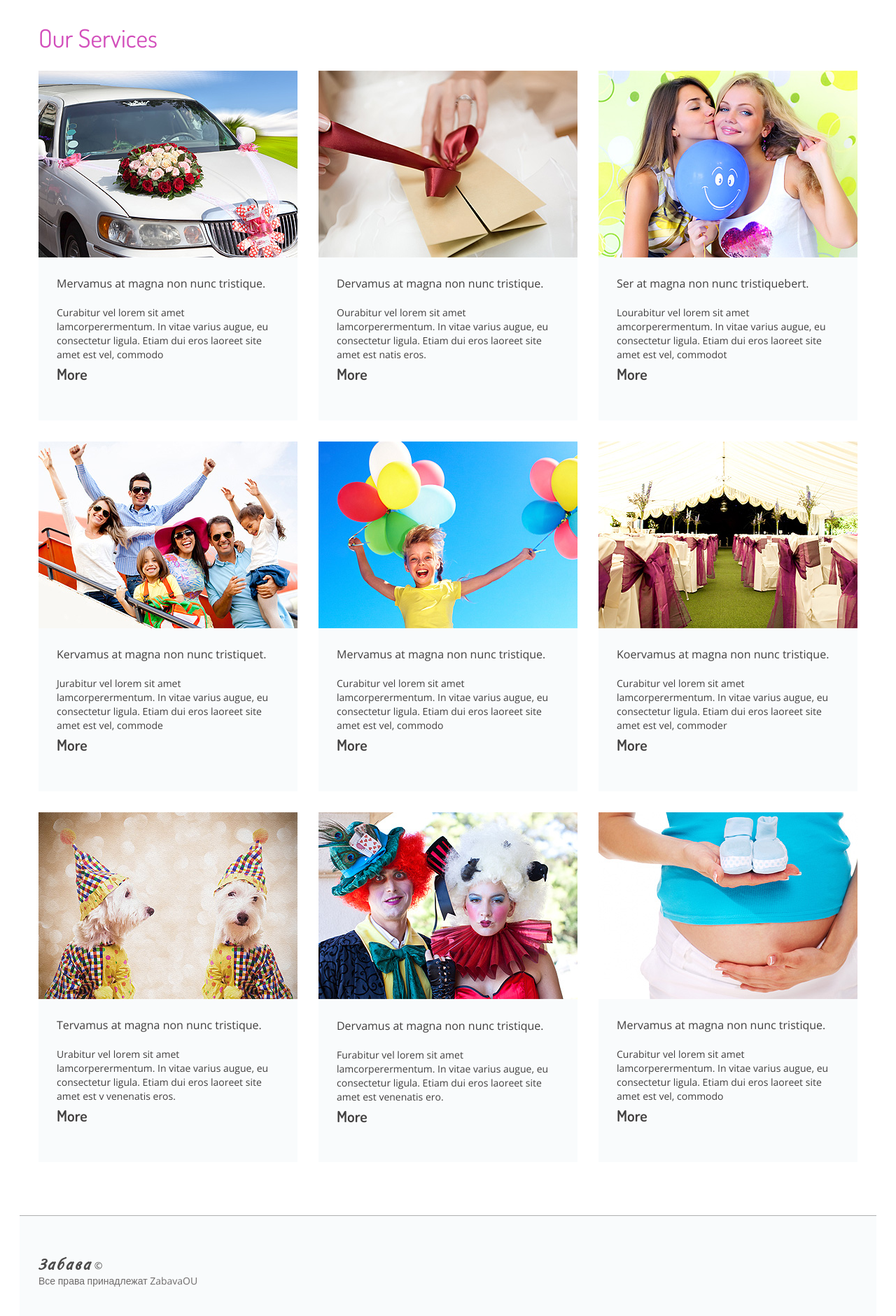
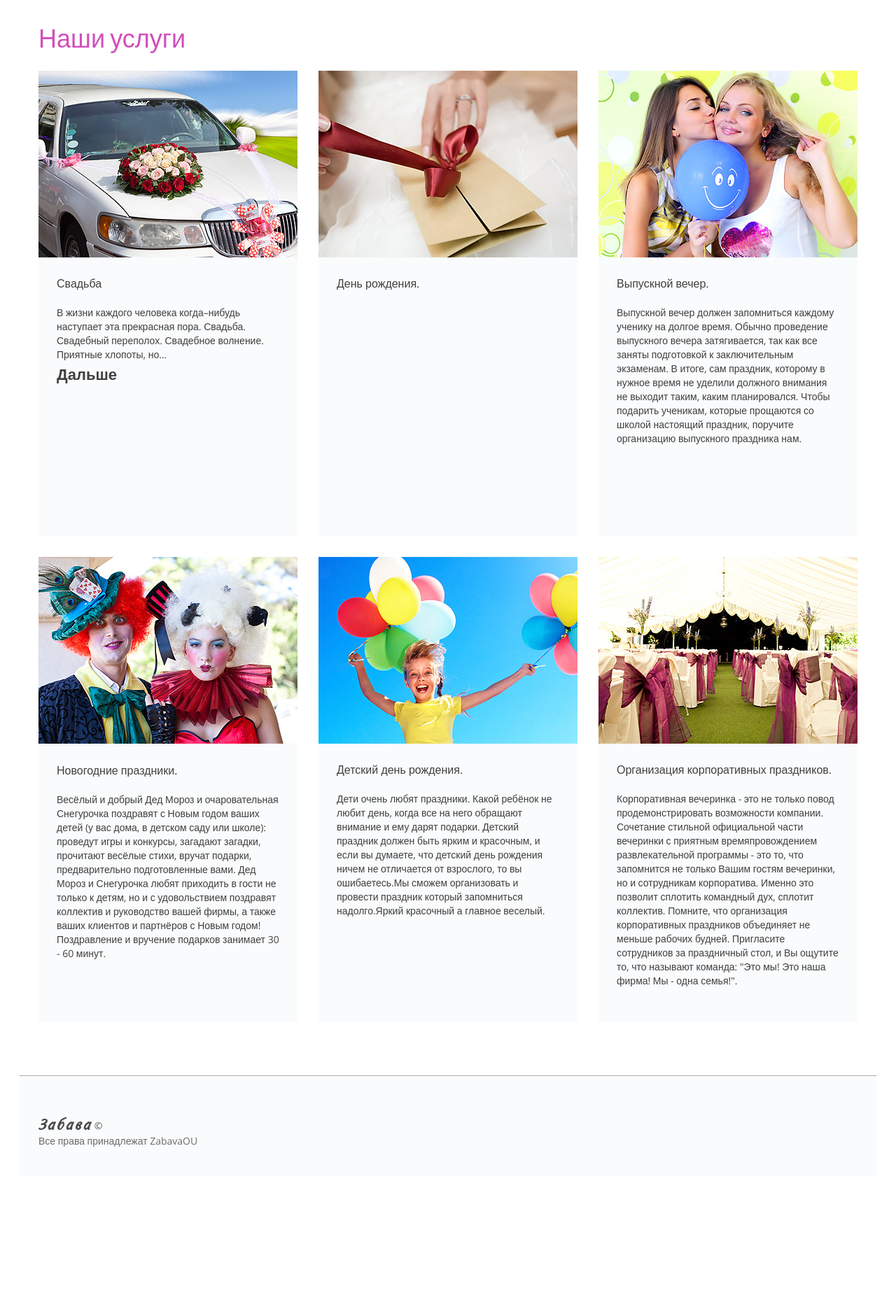
Before and after one commit to EvilDmitri/zabava, a Python web app: template templates/services.html in a window 1280 px wide. Shown: the part 123-2004 px from the top of the page at 70% size. After the commit the page ends 1762 px from the top, so only its background shows below. Run offline with Jinja, Linux system fonts and the light colour scheme; the template is opened without the code that fills it: most values are stand-ins (such as "Sample title", 1, 10 or a date in 2020).

Commit message:
added services

```diff
--- a/templates/about.html
+++ b/templates/about.html
@@ -80,6 +80,8 @@
               <p class="text1 offset__1">Мы сможем создать вам праздник в любую погоду, в любом месте и время</p>
               <p>Различные разлвечения на любой, даже самый притязательный вкус,
                   обеспечит высокая согласованность работы нашей команды.
+                  Праздник в вашей жизни должен оставлять только приятные воспоминания! Мы работаем именно для того, чтобы празднование юбилеев, дней рождения и других замечательных событий в Вашей жизни проходило легко и беззаботно. Ведь каждый из нас по мере приближения торжества не только предвкушает веселье, подарки, развлечения, но прежде всего задается вопросом – как отметить день рождения (юбилей, годовщину свадьбы)? Как провести их так, чтобы они запомнились и Вам, и Вашим гостям?Приходите в наше Агентство, и Вам больше не придется тратить свои силы, время и самим заниматься организацией и проведением юбилеев, дней рождений. Вам больше не нужно совмещать обязанности виновника торжества и вместе с тем главного распорядителя Праздника.
+
 
               </p>
               Мы сможем воплотить в жизнь то, о чем вы только мечтали.
--- a/templates/services.html
+++ b/templates/services.html
@@ -1,21 +1,21 @@
 <!DOCTYPE html>
 <html lang="en">
 <head>
-<title>Services</title>
+<title>{{ greetings }}</title>
 <meta charset="utf-8">
 <meta name = "format-detection" content = "telephone=no" />
-<link rel="icon" href="images/favicon.ico">
+<link rel="icon" href="static/images/favicon.ico">
 <link rel="shortcut icon" href="images/favicon.ico" />
-<link rel="stylesheet" href="css/style.css">
-<script src="js/jquery.js"></script>
-<script src="js/jquery-migrate-1.1.1.js"></script>
-<script src="js/jquery.easing.1.3.js"></script>
-<script src="js/script.js"></script>
-<script src="js/superfish.js"></script>
-<script src="js/jquery.equalheights.js"></script>
-<script src="js/jquery.mobilemenu.js"></script>
-<script src="js/tmStickUp.js"></script>
-<script src="js/jquery.ui.totop.js"></script>
+<link rel="stylesheet" href="static/css/style.css">
+<script src="static/js/jquery.js"></script>
+<script src="static/js/jquery-migrate-1.1.1.js"></script>
+<script src="static/js/jquery.easing.1.3.js"></script>
+<script src="static/js/script.js"></script>
+<script src="static/js/superfish.js"></script>
+<script src="static/js/jquery.equalheights.js"></script>
+<script src="static/js/jquery.mobilemenu.js"></script>
+<script src="static/js/tmStickUp.js"></script>
+<script src="static/js/jquery.ui.totop.js"></script>
 
 <script>
   $(window).load(function(){
@@ -30,7 +30,7 @@
 </div>
 <![endif]-->
 <!--[if lt IE 9]>
-<script src="js/html5shiv.js"></script>
+<script src="static/js/html5shiv.js"></script>
 <link rel="stylesheet" media="screen" href="css/ie.css">
 <![endif]-->
 </head>
@@ -68,20 +68,21 @@
 <!--=====================
           Content
 ======================-->
-<section id="content"><div class="ic">More Website Templates @ TemplateMonster.com - July 14, 2014!</div>
+<section id="content">
   <div class="container">
     <div class="row">
       <div class="grid_12">
-        <h4>Our Services</h4>
+        <h4>Наши услуги</h4>
       </div>
       <div class="grid_4">
         <div class="box">
           <div class="maxheight">
-            <img src="images/page3_img1.jpg" alt="">
+            <img src="static/images/page3_img1.jpg" alt="">
             <div class="box_bot">
-              <p class="text1 offset__1"><a href="#">Mervamus at magna non nunc tristique. </a></p>Curabitur vel lorem sit amet lamcorperermentum. In vitae varius augue, eu consectetur ligula. Etiam dui eros laoreet site amet est vel, commodo
+              <p class="text1 offset__1">Свадьба</p>
+                В жизни каждого человека когда–нибудь наступает эта прекрасная пора. Свадьба. Свадебный переполох. Свадебное волнение. Приятные хлопоты, но…
               <br>
-              <a href="#" class="link1">More</a>
+              <a href="#" class="link1">Дальше</a>
             </div>
           </div>
         </div>
@@ -89,11 +90,12 @@
       <div class="grid_4">
         <div class="box">
           <div class="maxheight">
-            <img src="images/page3_img2.jpg" alt="">
+            <img src="static/images/page3_img2.jpg" alt="">
             <div class="box_bot">
-              <p class="text1 offset__1"><a href="#">Dervamus at magna non nunc tristique. </a></p>Ourabitur vel lorem sit amet lamcorperermentum. In vitae varius augue, eu consectetur ligula. Etiam dui eros laoreet site amet est natis eros.
-              <br>
-              <a href="#" class="link1">More</a>
+              <p class="text1 offset__1"><a href="#">День рождения. </a></p>
+
+{#                <br>#}
+{#              <a href="#" class="link1">More</a>#}
             </div>
           </div>
         </div>
@@ -101,11 +103,13 @@
       <div class="grid_4">
         <div class="box">
           <div class="maxheight">
-            <img src="images/page3_img3.jpg" alt="">
+            <img src="static/images/page3_img3.jpg" alt="">
             <div class="box_bot">
-              <p class="text1 offset__1"><a href="#">Ser at magna non nunc tristiquebert. </a></p>Lourabitur vel lorem sit amet amcorperermentum. In vitae varius augue, eu consectetur ligula. Etiam dui eros laoreet site amet est vel, commodot
-              <br>
-              <a href="#" class="link1">More</a>
+              <p class="text1 offset__1"><a href="#">Выпускной вечер. </a></p>
+                Выпускной вечер должен запомниться каждому ученику на долгое время.  Обычно проведение выпускного вечера затягивается, так как все заняты подготовкой к заключительным экзаменам. В  итоге, сам праздник, которому в нужное время не уделили должного внимания не выходит таким, каким планировался. Чтобы подарить ученикам, которые прощаются со школой настоящий праздник, поручите организацию выпускного праздника нам.
+
+{#                <br>#}
+{#              <a href="#" class="link1">More</a>#}
             </div>
           </div>
         </div>
@@ -113,11 +117,39 @@
         <div class="grid_4">
         <div class="box">
           <div class="maxheight">
-            <img src="images/page3_img4.jpg" alt="">
+            <img src="static/images/page3_img8.jpg" alt="">
             <div class="box_bot">
-              <p class="text1 offset__1"><a href="#">Kervamus at magna non nunc tristiquet. </a></p>Jurabitur vel lorem sit amet lamcorperermentum. In vitae varius augue, eu consectetur ligula. Etiam dui eros laoreet site amet est vel, commode
+              <p class="text1 offset__1"><a href="#">Новогодние праздники. </a></p>
+Весёлый и добрый Дед Мороз и очаровательная Снегурочка поздравят с Новым годом ваших детей (у вас дома, в детском саду или школе): проведут игры и конкурсы, загадают загадки, прочитают весёлые стихи, вручат подарки, предварительно подготовленные вами.
+Дед Мороз и Снегурочка любят приходить в гости не только к детям, но и с удовольствием поздравят коллектив и руководство вашей фирмы, а также ваших клиентов и партнёров с Новым  годом! Поздравление и вручение подарков занимает 30 - 60 минут.
                 <br>
-              <a href="#" class="link1">More</a>
+{#              <a href="#" class="link1">More</a>#}
+            </div>
+          </div>
+        </div>
+      </div>
+{#      <div class="grid_4">#}
+{#        <div class="box">#}
+{#          <div class="maxheight">#}
+{#            <img src="static/images/page3_img4.jpg" alt="">#}
+{#            <div class="box_bot">#}
+{#              <p class="text1 offset__1"><a href="#">Kervamus at magna non nunc tristiquet. </a></p>Jurabitur vel lorem sit amet lamcorperermentum. In vitae varius augue, eu consectetur ligula. Etiam dui eros laoreet site amet est vel, commode #}
+{##}
+{#                <br>#}
+{#              <a href="#" class="link1">More</a>#}
+{#            </div>#}
+{#          </div>#}
+{#        </div>#}
+{#      </div>#}
+      <div class="grid_4">
+        <div class="box">
+          <div class="maxheight">
+            <img src="static/images/page3_img5.jpg" alt="">
+            <div class="box_bot">
+              <p class="text1 offset__1"><a href="#">Детский день рождения. </a></p>
+                Дети очень любят праздники. Какой ребёнок не любит день, когда все на него обращают внимание и ему дарят подарки. Детский праздник должен быть ярким и красочным, и если вы думаете, что детский день рождения ничем не отличается от взрослого, то вы ошибаетесь.Мы сможем организовать и провести праздник который запомниться надолго.Яркий красочный а главное веселый.
+                <br>
+{#              <a href="#" class="link1">More</a>#}
             </div>
           </div>
         </div>
@@ -125,63 +157,41 @@
       <div class="grid_4">
         <div class="box">
           <div class="maxheight">
-            <img src="images/page3_img5.jpg" alt="">
+            <img src="static/images/page3_img6.jpg" alt="">
             <div class="box_bot">
-              <p class="text1 offset__1"><a href="#">Mervamus at magna non nunc tristique. </a></p>Curabitur vel lorem sit amet lamcorperermentum. In vitae varius augue, eu consectetur ligula. Etiam dui eros laoreet site amet est vel, commodo
+              <p class="text1 offset__1"><a href="#">Организация корпоративных праздников.</a></p>
+                Корпоративная вечеринка - это не только повод продемонстрировать возможности компании. Сочетание стильной официальной части вечеринки с приятным времяпровождением развлекательной программы - это то, что запомнится не только Вашим гостям вечеринки, но и сотрудникам корпоратива. Именно это позволит сплотить командный дух, сплотит коллектив. Помните, что организация корпоративных праздников объединяет не меньше рабочих будней. Пригласите сотрудников за праздничный стол, и Вы ощутите то, что называют команда: "Это мы! Это наша фирма! Мы - одна семья!".
               <br>
-              <a href="#" class="link1">More</a>
+{#              <a href="#" class="link1">More</a>#}
             </div>
           </div>
         </div>
       </div>
-      <div class="grid_4">
-        <div class="box">
-          <div class="maxheight">
-            <img src="images/page3_img6.jpg" alt="">
-            <div class="box_bot">
-              <p class="text1 offset__1"><a href="#">Koervamus at magna non nunc tristique. </a></p>Curabitur vel lorem sit amet lamcorperermentum. In vitae varius augue, eu consectetur ligula. Etiam dui eros laoreet site amet est vel, commoder
-              <br>
-              <a href="#" class="link1">More</a>
-            </div>
-          </div>
-        </div>
-      </div>
-      <div class="grid_4">
-        <div class="box">
-          <div class="maxheight">
-            <img src="images/page3_img7.jpg" alt="">
-            <div class="box_bot">
-              <p class="text1 offset__1"><a href="#">Tervamus at magna non nunc tristique. </a></p>Urabitur vel lorem sit amet lamcorperermentum. In vitae varius augue, eu consectetur ligula. Etiam dui eros laoreet site amet est v venenatis eros.
-              <br>
-              <a href="#" class="link1">More</a>
-            </div>
-          </div>
-        </div>
-      </div>
-      <div class="grid_4">
-        <div class="box">
-          <div class="maxheight">
-            <img src="images/page3_img8.jpg" alt="">
-            <div class="box_bot">
-              <p class="text1 offset__1"><a href="#">Dervamus at magna non nunc tristique. </a></p>Furabitur vel lorem sit amet lamcorperermentum. In vitae varius augue, eu consectetur ligula. Etiam dui eros laoreet site amet est venenatis ero.
-              <br>
-              <a href="#" class="link1">More</a>
-            </div>
-          </div>
-        </div>
-      </div>
-      <div class="grid_4">
-        <div class="box">
-          <div class="maxheight">
-            <img src="images/page3_img9.jpg" alt="">
-            <div class="box_bot">
-              <p class="text1 offset__1"><a href="#">Mervamus at magna non nunc tristique. </a></p>Curabitur vel lorem sit amet lamcorperermentum. In vitae varius augue, eu consectetur ligula. Etiam dui eros laoreet site amet est vel, commodo
-              <br>
-              <a href="#" class="link1">More</a>
-            </div>
-          </div>
-        </div>
-      </div>
+{#      <div class="grid_4">#}
+{#        <div class="box">#}
+{#          <div class="maxheight">#}
+{#            <img src="static/images/page3_img7.jpg" alt="">#}
+{#            <div class="box_bot">#}
+{#              <p class="text1 offset__1"><a href="#">Tervamus at magna non nunc tristique. </a></p>Urabitur vel lorem sit amet lamcorperermentum. In vitae varius augue, eu consectetur ligula. Etiam dui eros laoreet site amet est v venenatis eros. #}
+{#              <br>#}
+{#              <a href="#" class="link1">More</a>#}
+{#            </div>#}
+{#          </div>#}
+{#        </div>#}
+{#      </div>#}
+{##}
+{#      <div class="grid_4">#}
+{#        <div class="box">#}
+{#          <div class="maxheight">#}
+{#            <img src="static/images/page3_img9.jpg" alt="">#}
+{#            <div class="box_bot">#}
+{#              <p class="text1 offset__1"><a href="#">Mervamus at magna non nunc tristique. </a></p>Curabitur vel lorem sit amet lamcorperermentum. In vitae varius augue, eu consectetur ligula. Etiam dui eros laoreet site amet est vel, commodo #}
+{#              <br>#}
+{#              <a href="#" class="link1">More</a>#}
+{#            </div>#}
+{#          </div>#}
+{#        </div>#}
+{#      </div>#}
     </div>
   </div>
 </section>
```
Also changed, not shown: main.py (+16 -4 lines). Lines whose indentation alone changed are shown as unchanged.
